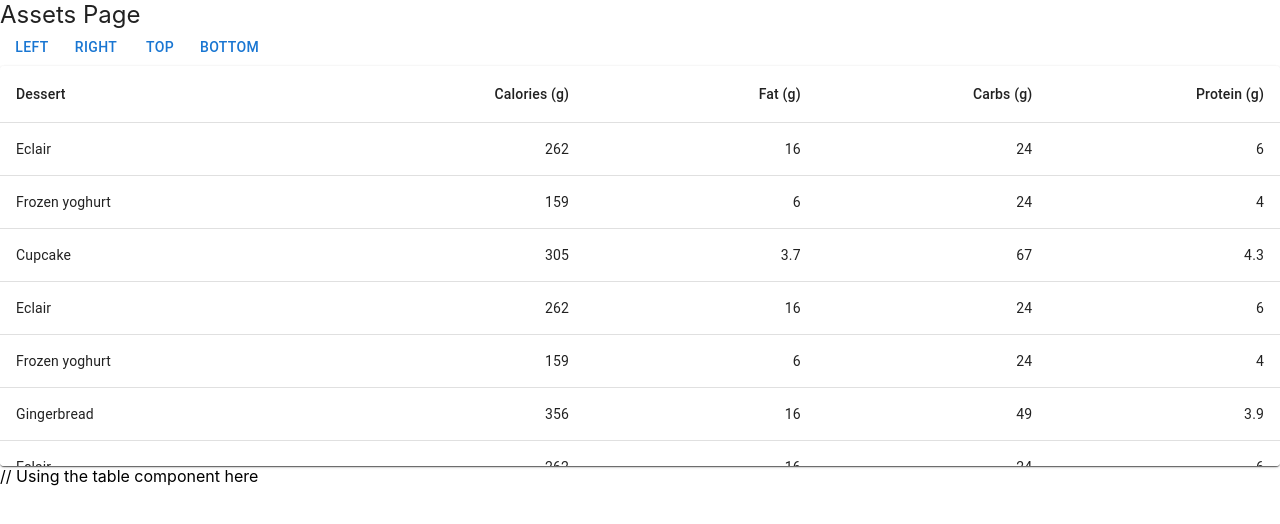
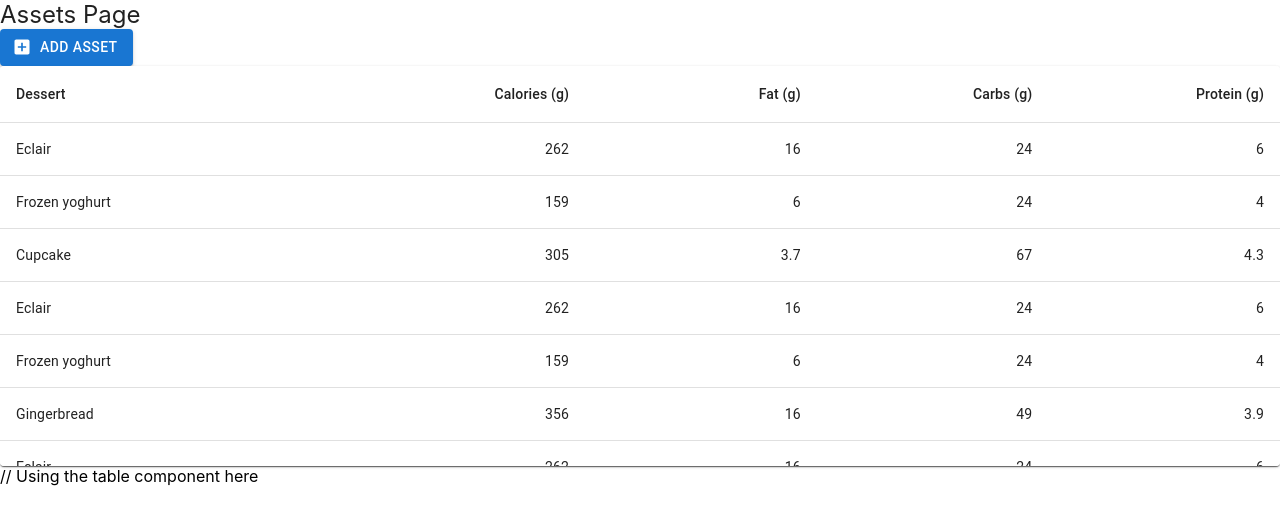
Before and after one commit to karlMoreno/MovieGraf, a React (Create React App) app in the folder frontend/: page /assets in a window 1280 px wide. Shown: the top 524 px of the page. Built offline with nearby package versions, Linux system fonts and the light colour scheme; the HTML template or start-up script is replaced by a standard one.

Commit message:
Added correct button type and icons

```diff
--- a/frontend/package.json
+++ b/frontend/package.json
@@ -5,7 +5,7 @@
   "dependencies": {
     "@emotion/react": "^11.11.4",
     "@emotion/styled": "^11.11.5",
-    "@mui/icons-material": "^5.15.15",
+    "@mui/icons-material": "^5.15.16",
     "@mui/material": "^5.15.15",
     "@mui/x-charts": "^7.3.1",
     "@testing-library/jest-dom": "^5.17.0",
--- a/frontend/src/components/AnchorButton.jsx
+++ b/frontend/src/components/AnchorButton.jsx
@@ -10,13 +10,11 @@ import ListItemIcon from '@mui/material/ListItemIcon';
 import ListItemText from '@mui/material/ListItemText';
 import InboxIcon from '@mui/icons-material/MoveToInbox';
 import MailIcon from '@mui/icons-material/Mail';
+import AddBoxIcon from '@mui/icons-material/AddBox';
 
 export default function SwipeableTemporaryDrawer() {
   const [state, setState] = React.useState({
-    top: false,
-    left: false,
-    bottom: false,
-    right: false,
+    right: false,  // Only keep 'right' as active
   });
 
   const toggleDrawer = (anchor, open) => (event) => {
@@ -28,12 +26,12 @@ export default function SwipeableTemporaryDrawer() {
       return;
     }
 
-    setState({ ...state, [anchor]: open });
+    setState({ [anchor]: open });
   };
 
   const list = (anchor) => (
     <Box
-      sx={{ width: anchor === 'top' || anchor === 'bottom' ? 'auto' : 250 }}
+      sx={{ width: 250 }}  // Set static width for 'right' drawer
       role="presentation"
       onClick={toggleDrawer(anchor, false)}
       onKeyDown={toggleDrawer(anchor, false)}
@@ -68,19 +66,16 @@ export default function SwipeableTemporaryDrawer() {
 
   return (
     <div>
-      {['left', 'right', 'top', 'bottom'].map((anchor) => (
-        <React.Fragment key={anchor}>
-          <Button onClick={toggleDrawer(anchor, true)}>{anchor}</Button>
-          <SwipeableDrawer
-            anchor={anchor}
-            open={state[anchor]}
-            onClose={toggleDrawer(anchor, false)}
-            onOpen={toggleDrawer(anchor, true)}
-          >
-            {list(anchor)}
-          </SwipeableDrawer>
-        </React.Fragment>
-      ))}
+      {/* Only render button and drawer for 'right' anchor */}
+      <Button variant="contained" startIcon={<AddBoxIcon />} onClick={toggleDrawer('right', true)}>Add Asset</Button>
+      <SwipeableDrawer
+        anchor="right"
+        open={state.right}
+        onClose={toggleDrawer('right', false)}
+        onOpen={toggleDrawer('right', true)}
+      >
+        {list('right')}
+      </SwipeableDrawer>
     </div>
   );
 }
```
Also changed, not shown: 2 other files (tests, documents, lock files or other folders).
